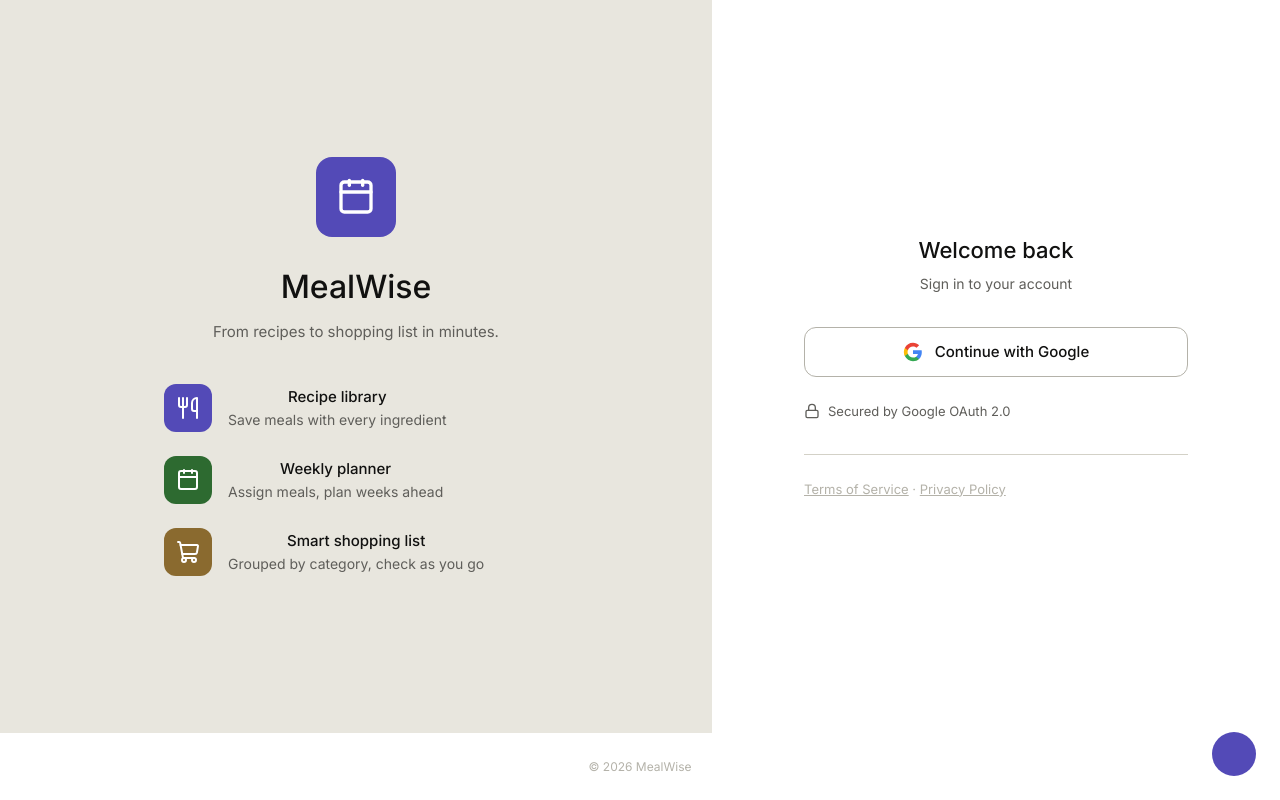
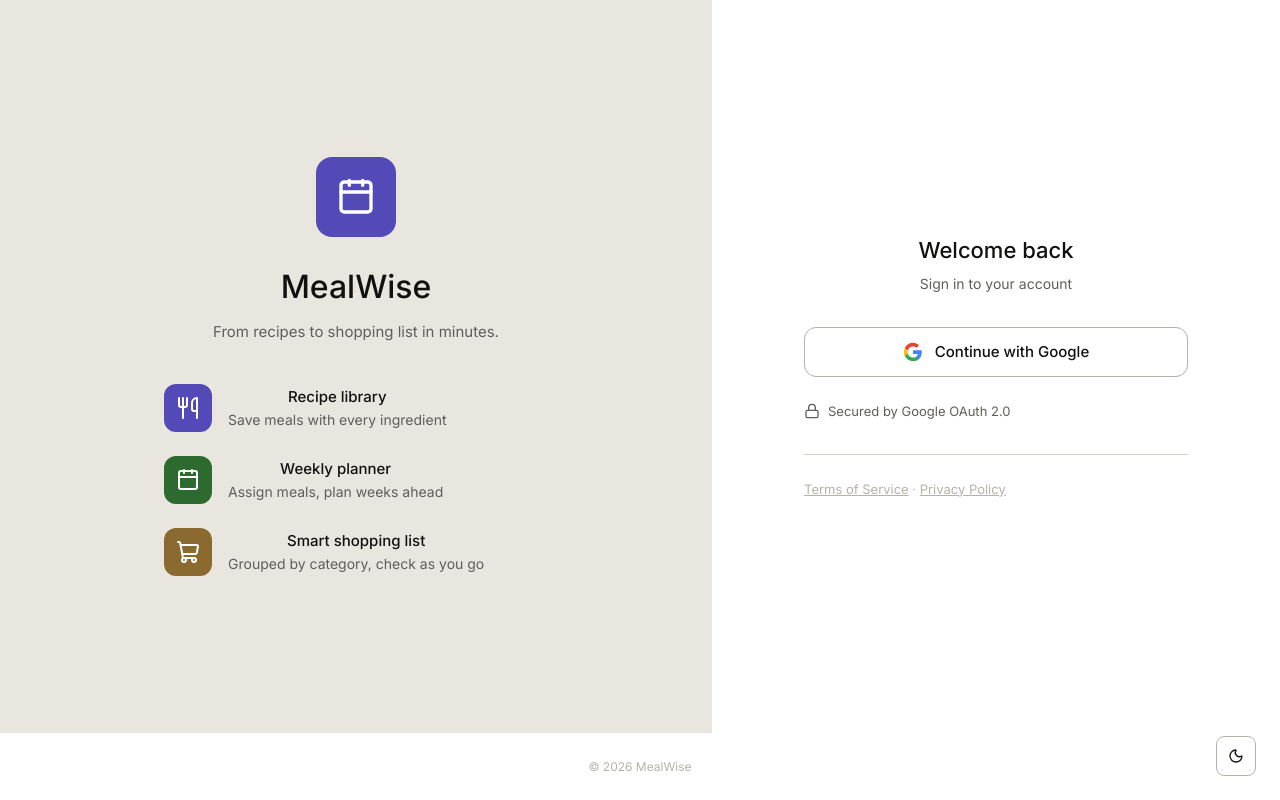
Before and after one commit to dennyz114/mealWise, a React (Vite) app: page /login in a window 1280 px wide. Built offline with nearby package versions, Linux system fonts and the light colour scheme; no server answers.

Commit message:
button component

```diff
--- a/src/components/ThemeToggle.tsx
+++ b/src/components/ThemeToggle.tsx
@@ -1,4 +1,6 @@
+import { Sun, Moon } from 'lucide-react'
 import { useTheme } from '@/lib/theme'
+import { Button } from '@/components/ui/button'
 
 export const ThemeToggle = () => {
   const { theme, setTheme } = useTheme()
@@ -6,17 +8,13 @@
   const isDark = theme === 'dark'
 
   return (
-    <button
-      type="button"
-      onClick={() => setTheme(isDark ? 'light' : 'dark')}
-      aria-label={isDark ? 'Switch to light mode' : 'Switch to dark mode'}
-      className="fixed bottom-6 right-6 z-50 flex size-11 items-center justify-center rounded-full transition-colors"
-      style={{
-        background: 'var(--color-accent)',
-        color: '#ffffff',
-      }}
-    >
-      <i className={`ti ${isDark ? 'ti-sun' : 'ti-moon'} text-xl`} />
-    </button>
+    <div className="fixed bottom-6 right-6 z-50">
+      <Button
+        variant="icon-only"
+        icon={isDark ? Sun : Moon}
+        tooltip={isDark ? 'Switch to light mode' : 'Switch to dark mode'}
+        onClick={() => setTheme(isDark ? 'light' : 'dark')}
+      />
+    </div>
   )
 }
--- /dev/null
+++ b/src/components/ui/button.tsx
@@ -0,0 +1,73 @@
+import { type ButtonHTMLAttributes } from 'react'
+import { Loader2 } from 'lucide-react'
+import { cva, type VariantProps } from 'class-variance-authority'
+import { cn } from '@/lib/utils'
+
+const buttonVariants = cva(
+  'inline-flex items-center justify-center gap-2 rounded-[var(--radius-md)] border border-[var(--color-border-strong)] bg-[var(--color-bg-primary)] px-4 py-2 font-medium transition-colors disabled:pointer-events-none disabled:opacity-50',
+  {
+    variants: {
+      variant: {
+        primary:
+          'bg-[var(--color-accent)] text-white hover:bg-[var(--color-accent-hover)]',
+        secondary:
+          'text-[var(--color-text-primary)] hover:bg-[var(--color-bg-secondary)]',
+        'icon-only':
+          'size-10 p-0 text-[var(--color-text-primary)] hover:bg-[var(--color-bg-secondary)]',
+      },
+    },
+    defaultVariants: {
+      variant: 'primary',
+    },
+  }
+)
+
+type ButtonProps = ButtonHTMLAttributes<HTMLButtonElement> &
+  VariantProps<typeof buttonVariants> & {
+    icon?: React.ComponentType<{ className?: string }>
+    isLoading?: boolean
+    tooltip?: string
+  }
+
+export const Button = ({
+  className,
+  variant,
+  icon: Icon,
+  isLoading = false,
+  tooltip,
+  disabled,
+  children,
+  ...props
+}: ButtonProps) => {
+  const isDisabled = disabled || isLoading
+
+  const button = (
+    <button
+      className={cn(buttonVariants({ variant, className }))}
+      disabled={isDisabled}
+      aria-disabled={isDisabled}
+      aria-label={tooltip}
+      {...props}
+    >
+      {isLoading ? (
+        <Loader2 className="size-4 animate-spin" />
+      ) : Icon ? (
+        <Icon className="size-4" />
+      ) : null}
+      {children}
+    </button>
+  )
+
+  if (variant === 'icon-only' && tooltip && !isLoading) {
+    return (
+      <div className="relative inline-flex group">
+        {button}
+        <div className="pointer-events-none absolute -top-8 left-1/2 -translate-x-1/2 whitespace-nowrap rounded-[var(--radius-sm)] bg-[var(--color-text-primary)] px-2 py-1 text-[11px] text-[var(--color-bg-primary)] opacity-0 transition-opacity group-hover:opacity-100">
+          {tooltip}
+        </div>
+      </div>
+    )
+  }
+
+  return button
+}
--- /dev/null
+++ b/src/lib/utils.ts
@@ -0,0 +1,4 @@
+import { clsx, type ClassValue } from 'clsx'
+import { twMerge } from 'tailwind-merge'
+
+export const cn = (...inputs: ClassValue[]) => twMerge(clsx(inputs))
--- a/src/routes/index.tsx
+++ b/src/routes/index.tsx
@@ -1,6 +1,7 @@
 import { createFileRoute, redirect, useNavigate } from '@tanstack/react-router'
 import { Utensils, LogOut } from 'lucide-react'
 import { getSession, signOut } from '@/lib/auth'
+import { Button } from '@/components/ui/button'
 
 export const Route = createFileRoute('/')({
   beforeLoad: async () => {
@@ -25,14 +26,9 @@
       <Utensils className="h-12 w-12 text-neutral-400" />
       <h1 className="text-2xl font-semibold tracking-tight">mealWise</h1>
       <p className="text-sm text-neutral-500">Coming soon.</p>
-      <button
-        type="button"
-        onClick={handleLogout}
-        className="mt-4 flex items-center gap-2 rounded-[var(--radius-md)] border border-[var(--color-border-strong)] bg-transparent px-4 py-2 text-[14px] font-medium text-[var(--color-text-primary)] transition-colors hover:bg-[var(--color-bg-secondary)]"
-      >
-        <LogOut className="size-4" />
+      <Button variant="secondary" icon={LogOut} onClick={handleLogout} className="mt-4">
         Sign out
-      </button>
+      </Button>
     </main>
   )
 }
```
